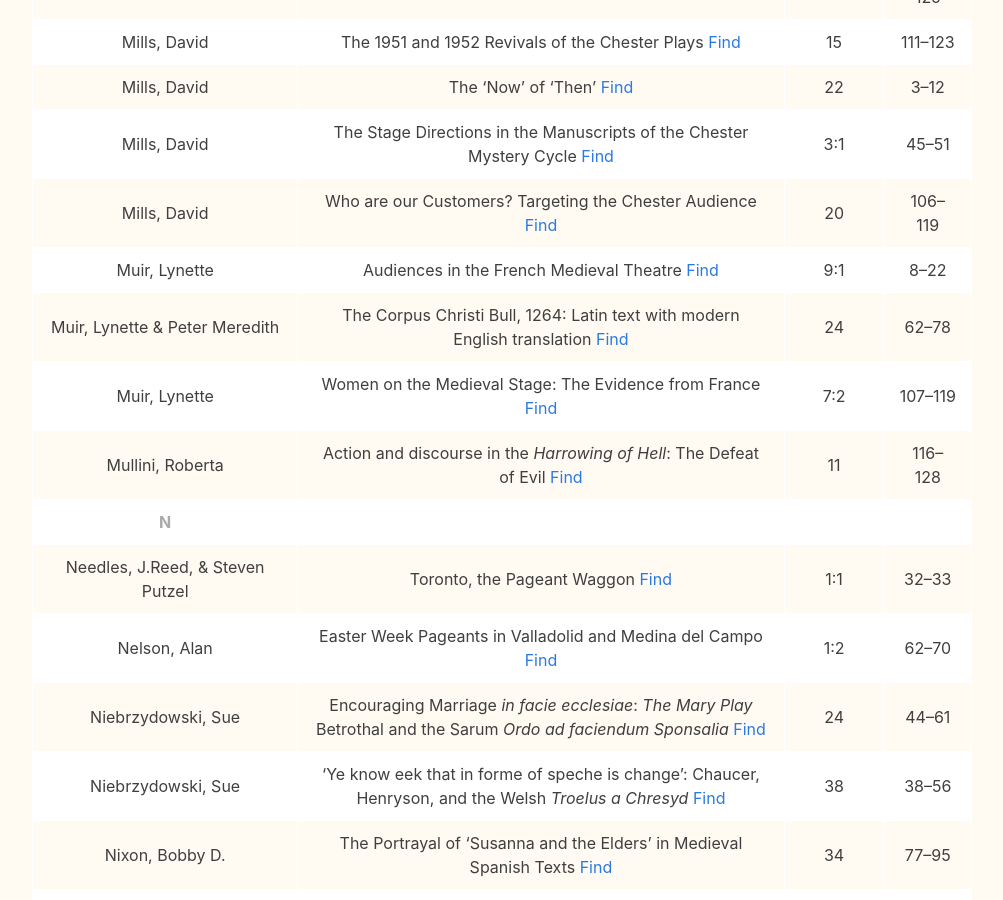
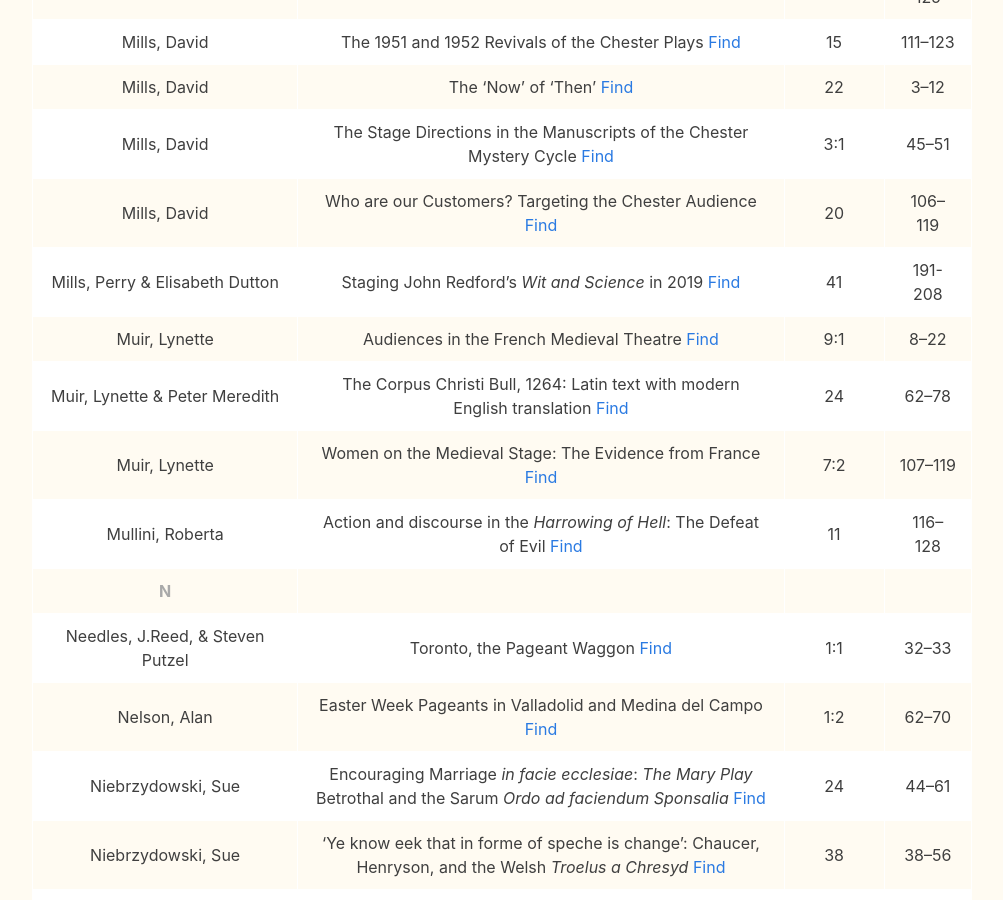
Before and after one commit to MedievalEnglishTheatre/MedievalEnglishTheatre.github.io, a Jekyll site: the page built from src/journal/cumindko.md, in a window 1280 px wide and 900 px high, scrolled down 5693 px. Shown: the whole window, without its empty margins (138-1141 px from the left). Built offline with Jekyll 4.4.1, drawn with Linux system fonts in a browser that asks for light colours.

Commit message:
Update cumindko.md vol. 41

```diff
--- a/src/journal/cumindko.md
+++ b/src/journal/cumindko.md
@@ -106,6 +106,7 @@ The later volumes include *summaries* and *PDFs* of one or two pages.
 |Mills, David|The ‘Now’ of ‘Then’  [Find](vol22.html#Mills) |22|3–12|
 |Mills, David|The Stage Directions in the Manuscripts of the Chester Mystery Cycle  [Find](vol03.html#Mills) |3:1|45–51|
 |Mills, David|Who are our Customers? Targeting the Chester Audience  [Find](vol20.html#Mills) |20|106–119|
+|Mills, Perry &amp; Elisabeth Dutton|Staging John Redford’s *Wit and Science* in 2019  [Find](vol41.html#dutton) |41|191-208|
 |Muir, Lynette|Audiences in the French Medieval Theatre  [Find](vol09.html#Muir) |9:1|8–22|
 |Muir, Lynette &amp; Peter Meredith|The Corpus Christi Bull, 1264: Latin text with modern English translation  [Find](vol24.html#Meredith) |24|62–78|
 |Muir, Lynette|Women on the Medieval Stage: The Evidence from France  [Find](vol07.html#Muir) |7:2|107–119|
```
